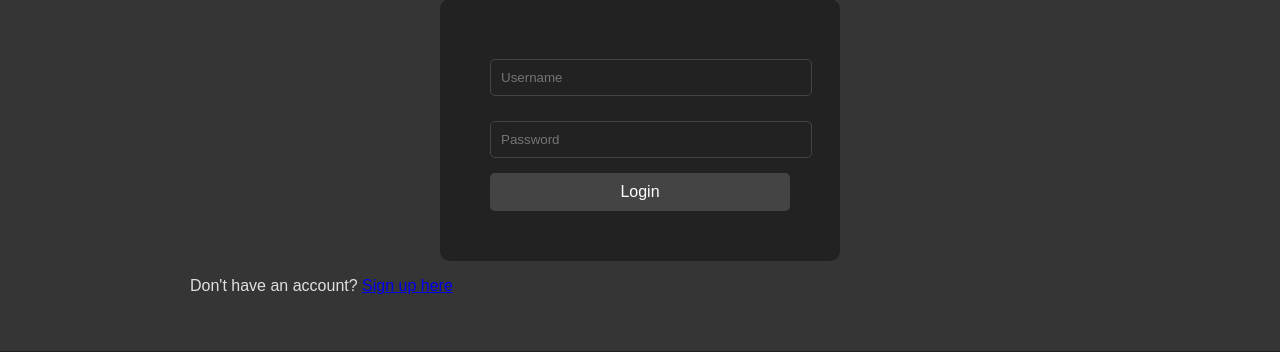
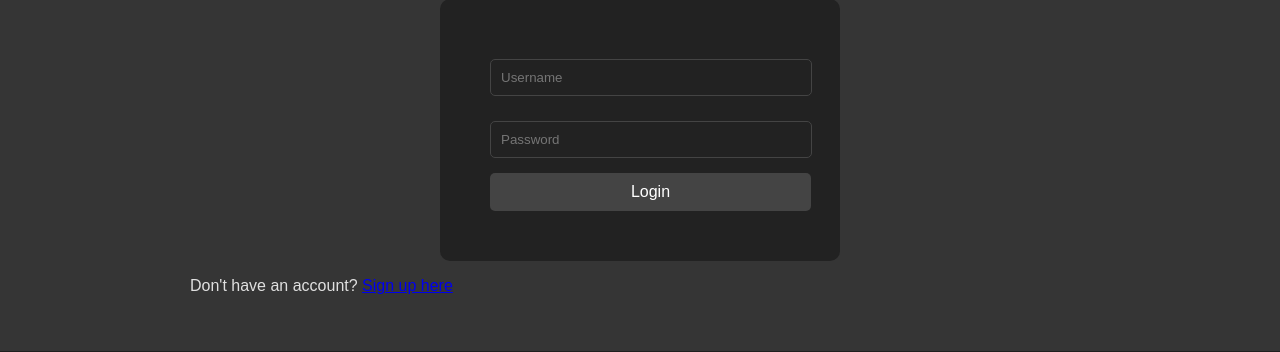
Before and after one commit to BosbesplaysYT/web_14, a Flask app: page /login in a window 1280 px wide. Shown: the part 177-529 px from the top of the page. Run offline with Flask 3, Linux system fonts and the light colour scheme; some libraries are stand-ins or nearby versions.

Commit message:
Small styling fix on the login button

```diff
--- a/static/styles.css
+++ b/static/styles.css
@@ -215,7 +215,7 @@ form button:hover {
 }
 
 .login-form button {
-    width: 100%; /* Make button fill the width */
+    width: 107%; /* Make button fill the width */
     padding: 10px;
 }
 
```
